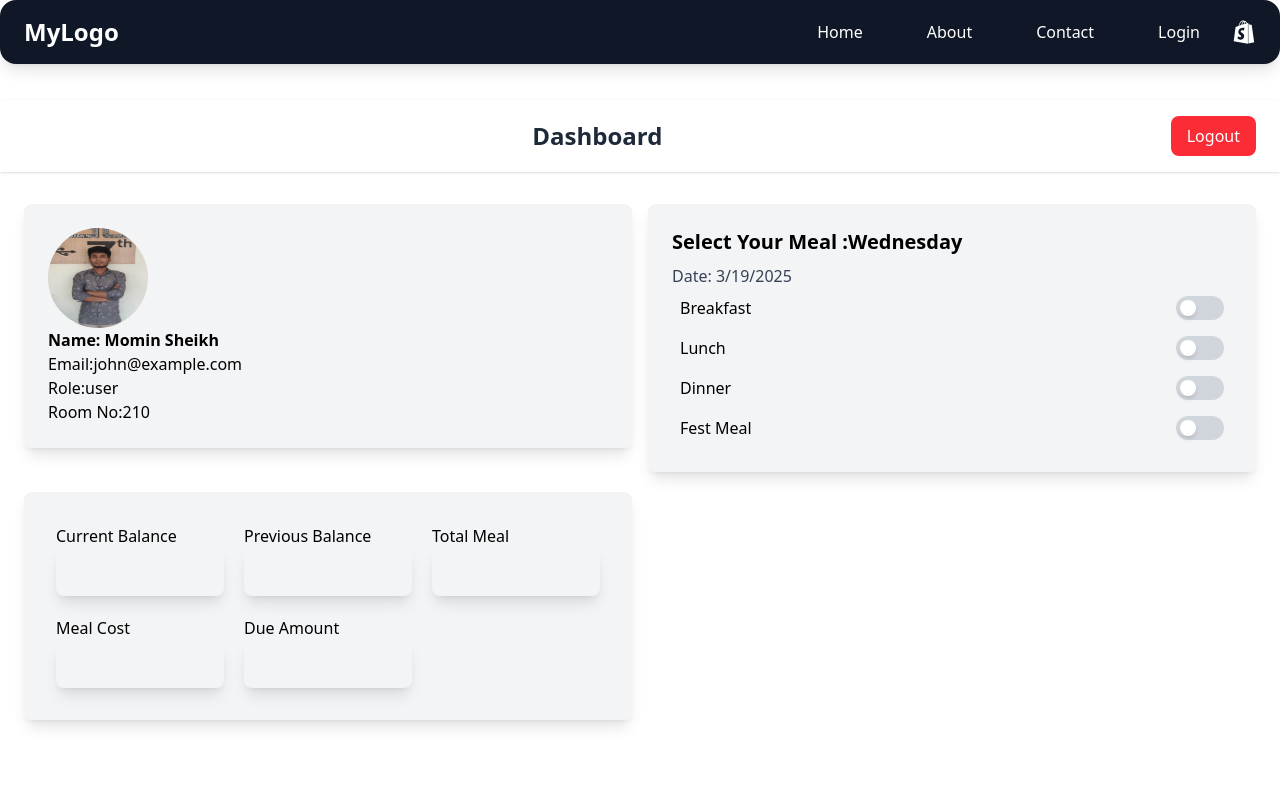
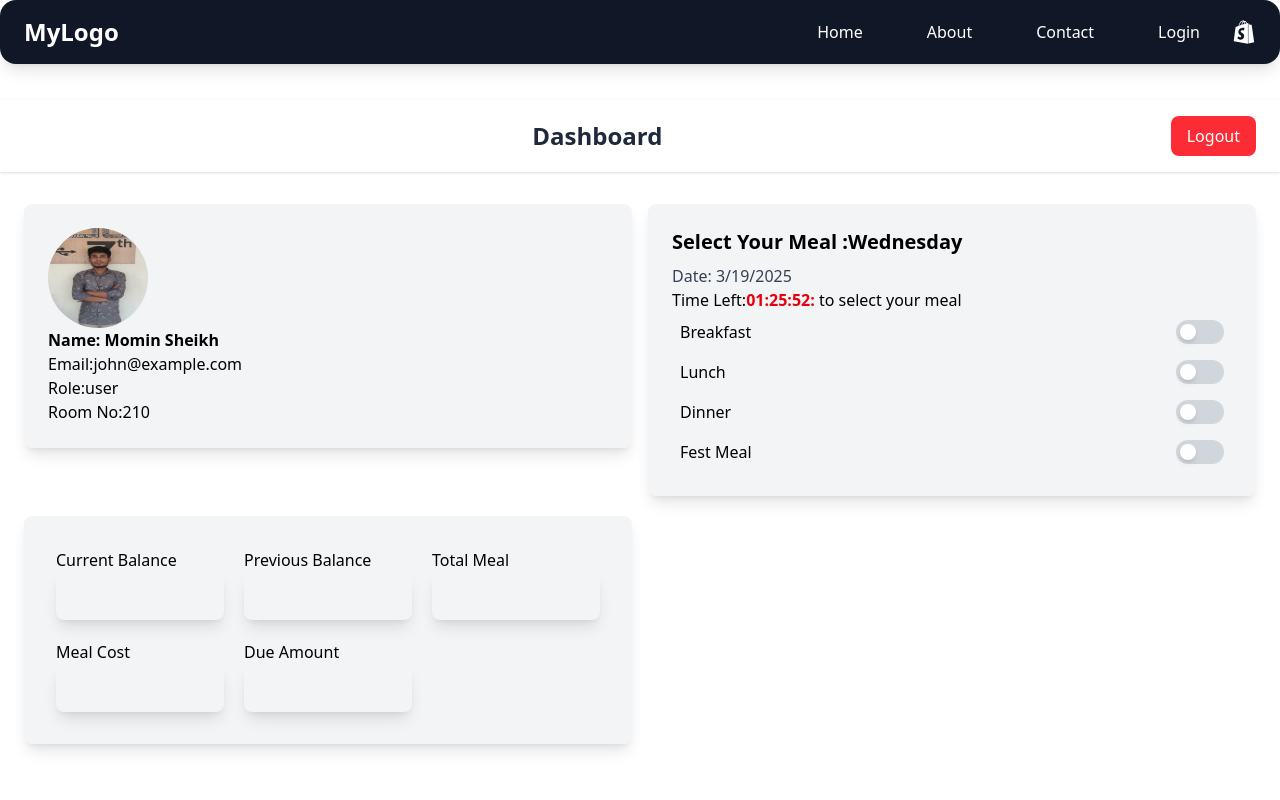
Before and after one commit to momin210103/Meal_Planner, a React (Vite) app in the folder client/: page /dashboard in a window 1280 px wide. Shown: the top 800 px of the page. Built offline with nearby package versions, Linux system fonts and the light colour scheme.

Commit message:
Addd meal selection time

```diff
--- /dev/null
+++ b/client/src/components/Countdown.jsx
@@ -0,0 +1,43 @@
+import React, { useEffect, useState } from 'react';
+
+
+const Countdown = ({initialTime}) => {
+    const [timeLeft,setTimeLeft] = useState(0);
+    useEffect(() => {
+        const calculateTimeLeft = () => {
+            const now = new Date();
+            const difference = initialTime - now; // Difference in milliseconds
+            return Math.floor(difference / 1000); // Convert to seconds
+        };
+
+        setTimeLeft(calculateTimeLeft());
+
+        // Update the countdown every second
+        const timer = setInterval(() => {
+            setTimeLeft((prevTime) => {
+                if (prevTime <= 0) {
+                    clearInterval(timer);
+                    return 0;
+                }
+                return prevTime - 1;
+            });
+        }, 1000);
+
+        // Cleanup the interval on component unmount
+        return () => clearInterval(timer);
+    }, [initialTime]);
+    //second to minutes and hour
+    const formatTime = (seconds) =>{
+        const hours = Math.floor(seconds/3600)
+        const minutes = Math.floor((seconds % 3600)/60);
+        const scnd = seconds%60;
+        return `${hours.toString().padStart(2,"0")}:`+`${minutes.toString().padStart(2,"0")}:`+`${scnd.toString().padStart(2,"0")}:`
+    }
+    return (
+        <h1>
+            Time Left:<span className='font-bold text-red-600'>{formatTime(timeLeft)}</span> to select your meal
+        </h1>
+    );
+};
+
+export default Countdown;
--- a/client/src/components/ToDayMeal.jsx
+++ b/client/src/components/ToDayMeal.jsx
@@ -1,6 +1,8 @@
-import React from 'react';
+import React, { useEffect, useState } from 'react';
 import Card from './card/Card';
 import MealSwitch from './MealSwitch';
+import Countdown from './CountDown';
+
 
 const ToDayMeal = () => {
     const today = new Date();
@@ -8,37 +10,79 @@ const ToDayMeal = () => {
     tomorrow.setDate(today.getDate()+1);
     const days = ['Sunday', 'Monday', 'Tuesday', 'Wednesday', 'Thursday', 'Friday', 'Saturday'];
     const dayName = days[tomorrow.getDay()];
+    const [isDisabled,setIsDisabled] = useState(false);
 
     const handleMealToggle = (mealName, isChecked) => {
-      console.log(`${mealName} is ${isChecked ? 'enabled' : 'disabled'}`);
+    console.log(`${mealName} is ${isChecked ? 'enabled' : 'disabled'}`);
     };
+
+    // Function to get today's 10:00 PM time
+    const getEndTimeToday = () => {
+      const endTime = new Date();
+      endTime.setHours(22, 0, 0, 0); // 10:00 PM today
+      return endTime;
+  };
+    // Function to check if the current time is between 12:00 AM and 10:00 PM
+    const isMealSelectionTime = () => {
+      const now = new Date();
+      const startTime = new Date(now);
+      startTime.setHours(0, 0, 0, 0); // 12:00 AM
+      const endTime = new Date(now);
+      endTime.setHours(22, 0, 0, 0); // 10:00 PM
+
+      return now >= startTime && now <= endTime;
+  };
+
+    // Update the disabled state based on the current time
+    useEffect(() => {
+      const checkTime = () => {
+          setIsDisabled(!isMealSelectionTime());
+      };
+
+      // Check the time immediately
+      checkTime();
+
+      // Set up an interval to check the time every minute
+      const interval = setInterval(checkTime, 60000); // Check every minute
+
+      // Clean up the interval on component unmount
+      return () => clearInterval(interval);
+  }, []);
+
 
     return (
       <div>
         <Card>
           <h1 className="text-black font-bold text-xl mb-2">Select Your Meal :{dayName}</h1>
           <h2 className="text-gray-700">Date: {tomorrow.toLocaleDateString()}</h2>
-
+          <div>
+            <Countdown initialTime={getEndTimeToday()}/>
+          </div>
           <MealSwitch
             mealName="Breakfast"
             defaultChecked={false}
             onChange={(isChecked) => handleMealToggle('Breakfast', isChecked)}
+            disabled={isDisabled}
           />
           <MealSwitch
             mealName="Lunch"
             defaultChecked={false}
             onChange={(isChecked) => handleMealToggle('Lunch', isChecked)}
+            disabled={isDisabled}
           />
           <MealSwitch
             mealName="Dinner"
             defaultChecked={false}
             onChange={(isChecked) => handleMealToggle('Dinner', isChecked)}
+            disabled={isDisabled}
           />
           <MealSwitch
             mealName="Fest Meal"
             defaultChecked={false}
             onChange={(isChecked) => handleMealToggle('Dinner', isChecked)}
+            disabled={isDisabled}
           />
+
         </Card>
       </div>
     );
```
